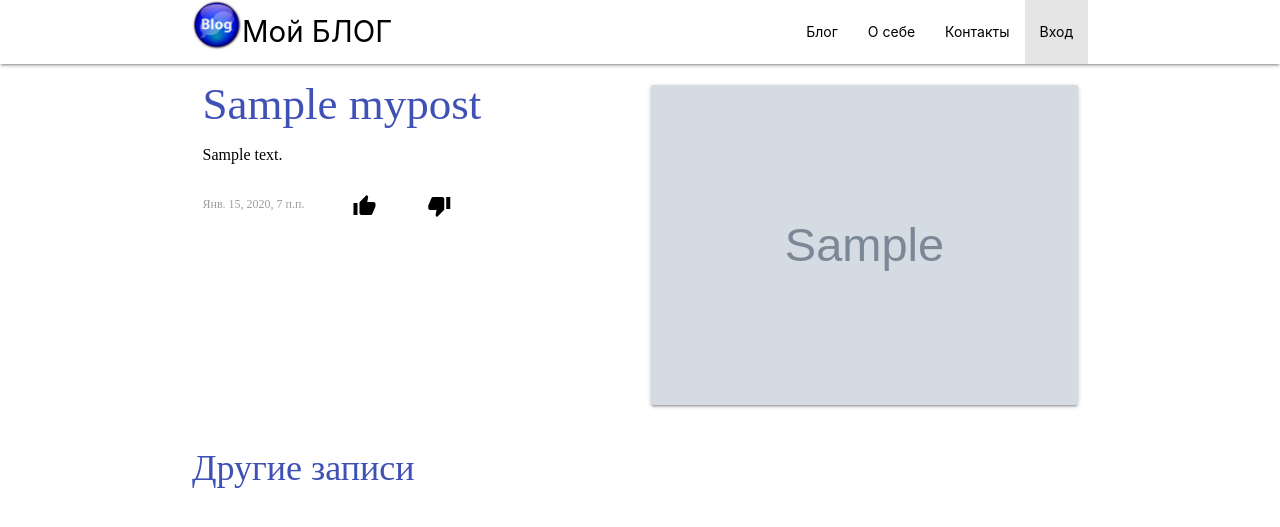
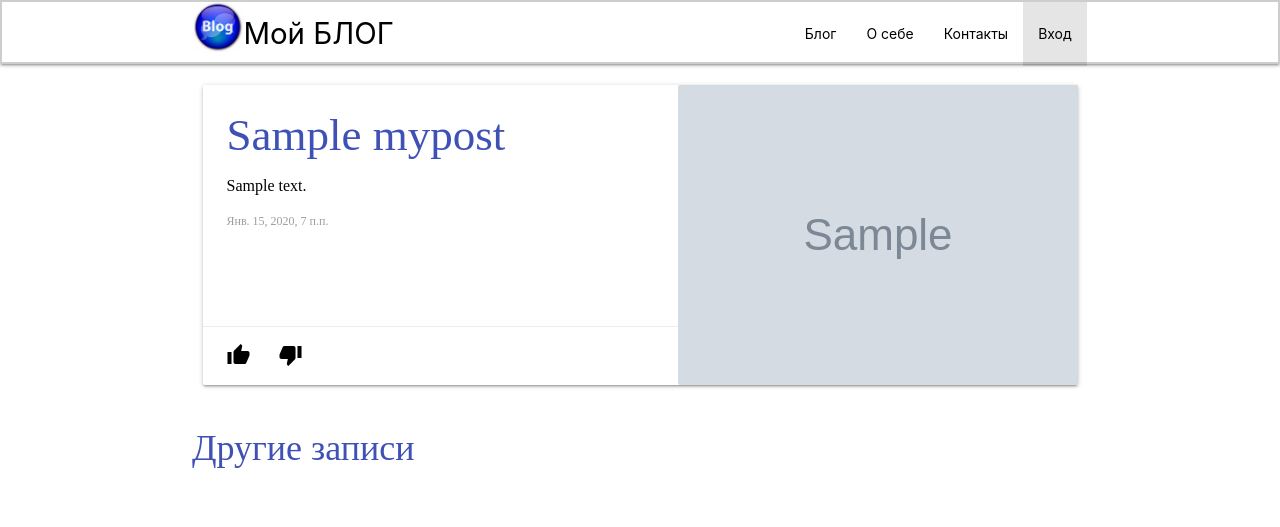
Before and after one commit to mongoy/myBlog, a Django app: page / in a window 1280 px wide. Shown: the top 527 px of the page. Run offline with Django 3.2, Linux system fonts and the light colour scheme; tables that the repository leaves empty hold one stand-in row (values such as "Sample post"); grey boxes marked "Sample" are stand-in pictures.

Commit message:
rebuild frontend materialize posts list and form create new post

```diff
--- a/siteblog/blog/urls.py
+++ b/siteblog/blog/urls.py
@@ -1,8 +1,8 @@
 from django.urls import path
-from .views import PostList, BlogInfo
+from .views import PostList, PostCreateView
 
 
 urlpatterns = [
-    path('', PostList.as_view()),
-
+    path('', PostList.as_view(), name='post-list'),
+    path('create/', PostCreateView.as_view(), name='post-create'),
 ]
--- a/siteblog/blog/views.py
+++ b/siteblog/blog/views.py
@@ -1,6 +1,8 @@
-from django.shortcuts import render
-from django.views.generic import TemplateView, ListView
+from django.contrib import messages
+from django.urls import reverse_lazy
+from django.views.generic import CreateView, TemplateView, ListView
 from .models import MyPost
+from .forms import PostCreatForm
 
 
 class BlogInfo(TemplateView):
@@ -14,3 +16,16 @@ class PostList(ListView):
     # template_name = 'base.html'
     template_name = 'blog/mypost_list.html'
     paginate_by = 10
+
+
+class PostCreateView(CreateView):
+    """ """
+    model = MyPost
+    form_class = PostCreatForm
+    success_url = reverse_lazy('post-list')
+
+    def form_valid(self, form):
+        result = super().form_valid(form)
+        messages.success(
+            self.request, '{}'.format(form.instance))
+        return result
--- a/siteblog/siteblog/settings.py
+++ b/siteblog/siteblog/settings.py
@@ -35,6 +35,7 @@ INSTALLED_APPS = [
     'django.contrib.sessions',
     'django.contrib.messages',
     'django.contrib.staticfiles',
+    'crispy_forms',
     'blog',
 ]
 
--- a/siteblog/static/css/blog.css
+++ b/siteblog/static/css/blog.css
@@ -36,3 +36,30 @@ img{vertical-align: top;}
 
 h1,h2,h3,h4,h5,h6{font-size:inherit;font-weight: 400;}
 /*--------------------*/
+
+nav {
+    border: 2px solid #CDCDCD;
+    box-sizing: border-box;
+}
+
+
+
+.title-post {
+    position: absolute;
+    width: 258px;
+    height: 84px;
+    left: 238px;
+    top: 440px;
+
+    font-family: Circe Rounded;
+    font-size: 24px;
+    line-height: 28px;
+    /* or 117% */
+
+    display: flex;
+    align-items: center;
+    text-align: center;
+    letter-spacing: -0.416667px;
+
+    color: #315AF2;
+}
--- a/siteblog/templates/blog/mypost_list.html
+++ b/siteblog/templates/blog/mypost_list.html
@@ -13,55 +13,45 @@
       {% for mypost in mypost_list %}
         {% if mypost.id == 1 %}
            <br>
-        <div class="row">
-            <div class="col l6">
-                <div class="row">
-                    <div class="col">
+           <div class="col l12">
+             <div class="card horizontal hoverable">
+              <div class="card-stacked">
+                <div class="card-content">
                   <p class="indigo-text accent-3" style="font-family: Museo Cyrl; font-size: 45px; line-height: 52px">{{ mypost.title }}</p><br>
                   <p class="black-text" style="font-family: Circe Rounded; font-size: 16px; line-height: 22px">{{ mypost.text }}</p><br>
-                        <div class="row"><br>
-                            <div class="col l6">
                   <p class="grey-text" style="font-family: Circe Rounded; font-size: 12px; line-height: 20px">{{ mypost.data_stamp }}</p>
                 </div>
-                            <div class="col l3">
-                                <i class="material-icons black-text"> thumb_up </i>
-
+                <div class="card-action">
+                  <a href="#"><i class="material-icons black-text"> thumb_up </i></a>
+                  <a href="#"><i class="material-icons black-text"> thumb_down </i></a>
                 </div>
-                            <div class="col l3">
-
-                                <i class="material-icons black-text"> thumb_down </i>
+              </div>
+              <div class="card-image">
+                <img src="{{ mypost.img.url }}">
               </div>
             </div>
            </div>
     </div>
+
+    <h1 class="indigo-text accent-3" style="font-family: Museo Cyrl; font-size: 36px; line-height: 20px">Другие записи</h1>
+    <br>
+        {% else %}
+    <div class="row">
+      <div class="col l6">
+        <div class="card hoverable large">
+          <div class="card-time">
+            <p class="grey-text" style="font-family: Circe Rounded; font-size: 12px; line-height: 20px">{{ mypost.data_stamp }}</p>
           </div>
-            <div class="col l6">
-                <div class="card center-align">
           <div class="card-image">
-                    <img id="photo-post" src="{{ mypost.img.url }}">
+            <img src="{{ mypost.img.url }}">
+          </div>
+            <div class="card-action center-align">
+              <a href="#" class="indigo-text accent-3" style="font-family: Circe Rounded; font-size: 24px; line-height: 28px; display: flex; letter-spacing: -0.416667px;">{{ mypost.title }}</a>
             </div>
         </div>
       </div>
 
-        </div>
 
-        <h1 class="indigo-text accent-3" style="font-family: Museo Cyrl; font-size: 36px; line-height: 20px">Другие записи</h1>
-
-        {% else %}
-
-        <div class="col l6">
-            <div class="card hoverable small center-align">
-                <div class="card-time">
-                    <p class="data-post">{{ mypost.data_stamp }}</p>
-                </div>
-                <div class="card-image">
-                    <img id="photo-post" src="{{ mypost.img.url }}">
-                </div>
-                <div>
-                    <a href="#" class="title-post">{{ mypost.title }}</a>
-                </div>
-            </div>
-        </div>
         {% endif %}
 
      {% empty %}
```
Also changed, not shown: siteblog/blog/forms.py (added, +10 -0 lines), siteblog/templates/blog/mypost_form.html (added, +24 -0 lines). Lines whose indentation alone changed are shown as unchanged.
